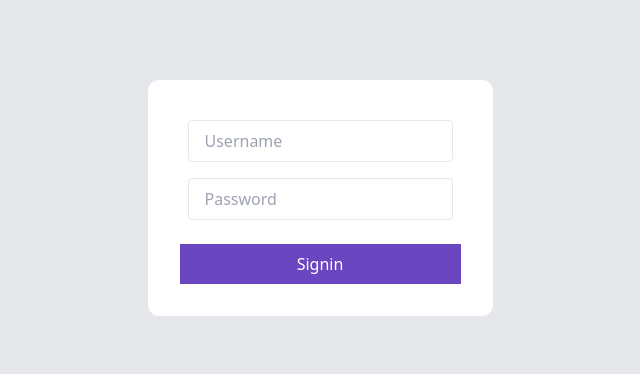
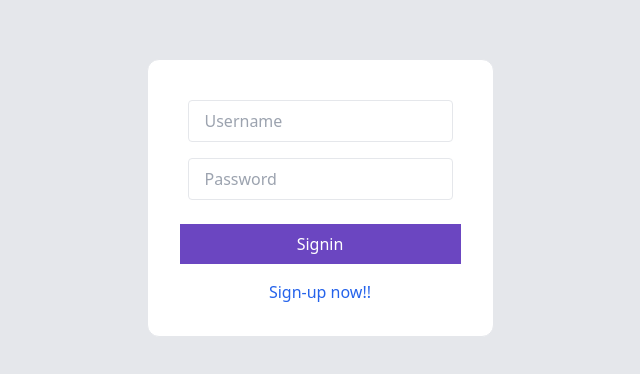
Before and after one commit to AnoopVL/BrainAssist, a React (Vite) app in the folder BrainAssist-FrontEnd/: page /signin in a window 1280 px wide. Shown: the part 202-576 px from the top of the page, without its empty margins (320-960 px from the left). Built offline with nearby package versions, Linux system fonts and the light colour scheme.

Commit message:
signup and signin navigation

```diff
--- a/BrainAssist-FrontEnd/src/pages/Signin.tsx
+++ b/BrainAssist-FrontEnd/src/pages/Signin.tsx
@@ -55,6 +55,11 @@ export function Signin() {
             fullWidth={true}
           />
         </div>
+        <div
+          className="flex justify-center pt-4 cursor-pointer text-blue-600 hover:underline"
+          onClick={() => navigate("/signup")}>
+          Sign-up now!!
+        </div>
       </div>
     </div>
   );
--- a/BrainAssist-FrontEnd/src/pages/Signup.tsx
+++ b/BrainAssist-FrontEnd/src/pages/Signup.tsx
@@ -54,6 +54,11 @@ export function Signup() {
             fullWidth={true}
           />
         </div>
+        <div
+          className="flex justify-center pt-4 cursor-pointer text-blue-600 hover:underline"
+          onClick={() => navigate("/signin")}>
+          Sign-in!
+        </div>
       </div>
     </div>
   );
```
